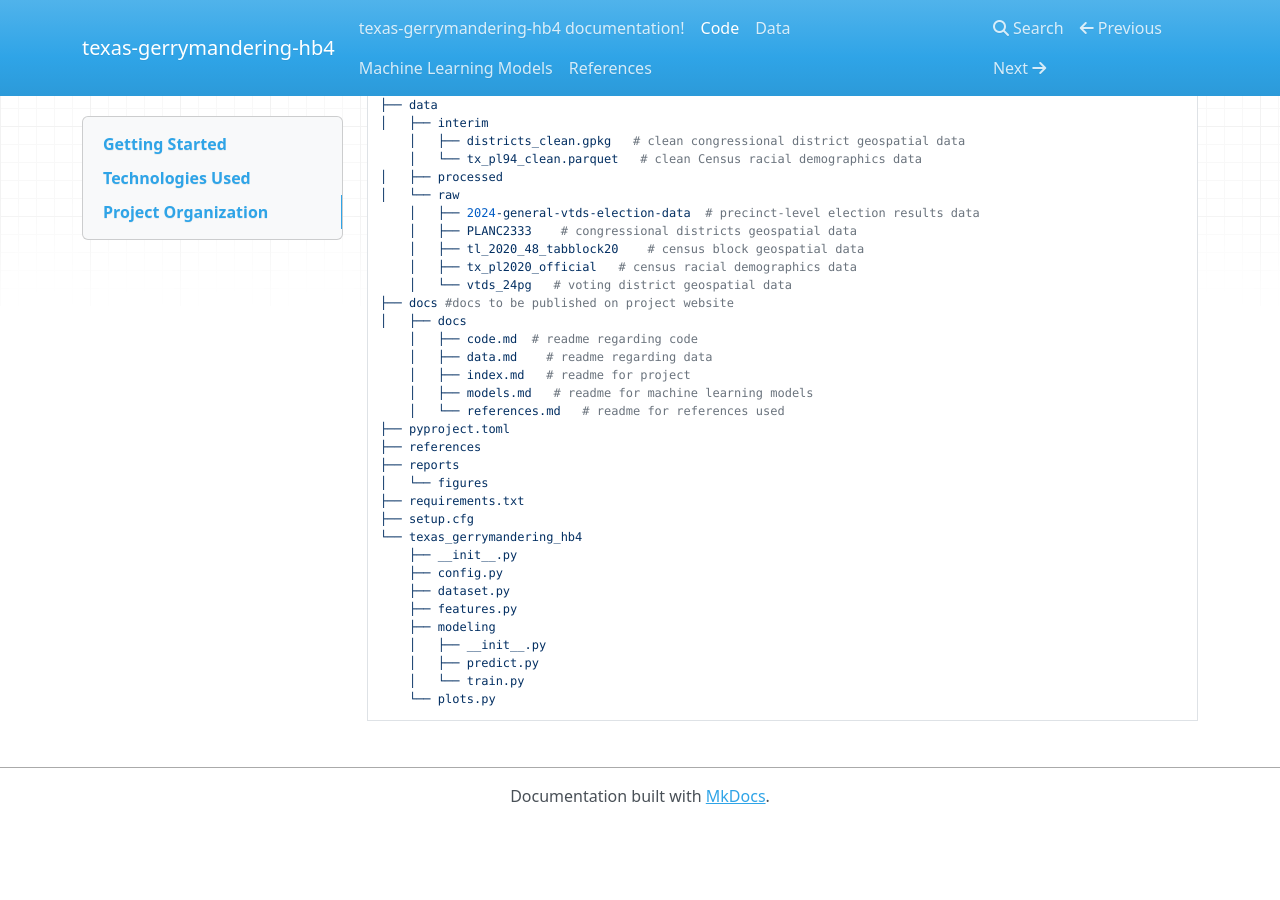
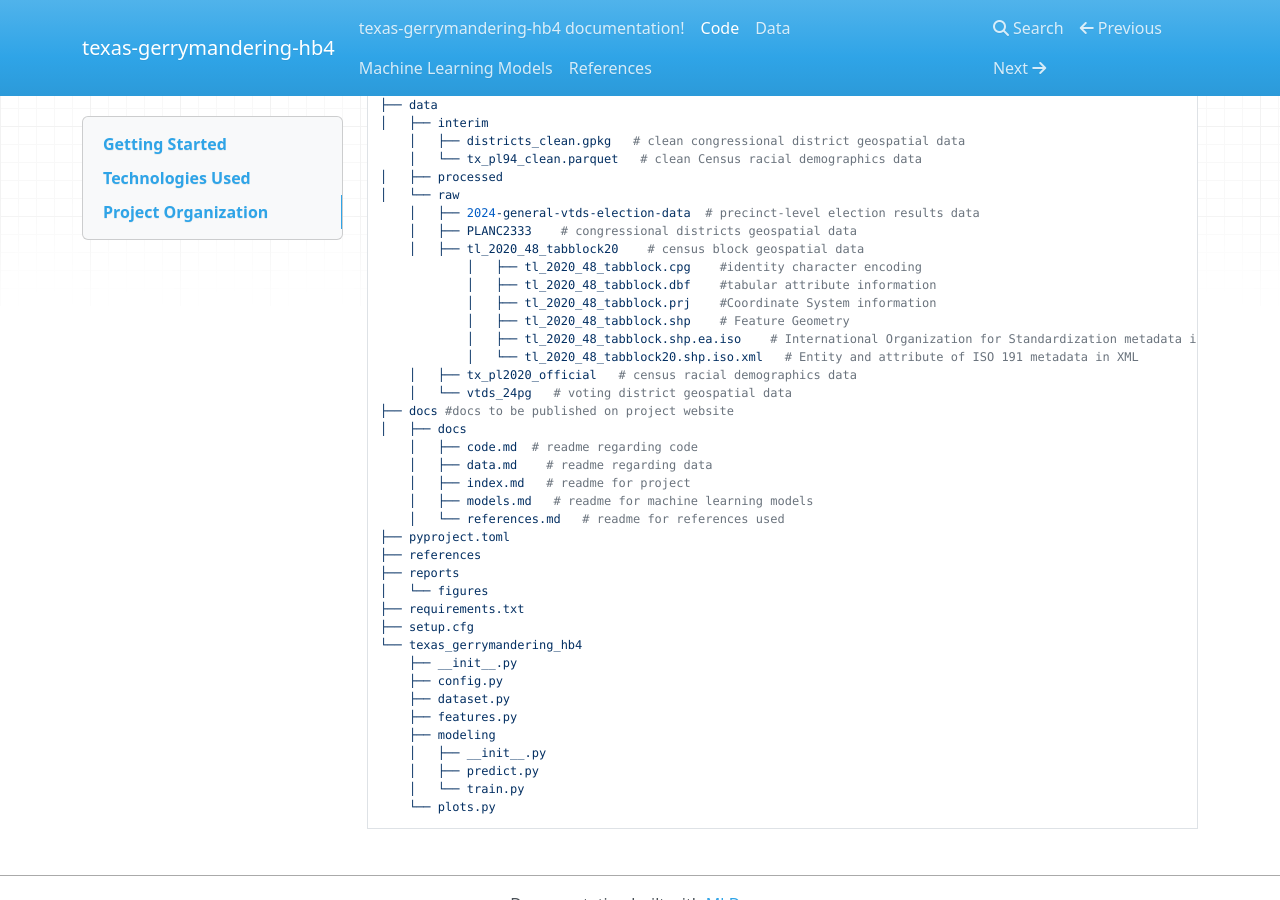
Before and after one commit to algorithmicprogrammer/texas-gerrymandering-hb4, an MkDocs documentation site: the page built from docs/docs/code.md, in a window 1280 px wide and 900 px high, scrolled down 1341 px. Built offline with MkDocs 1.6.1, drawn with Linux system fonts in a browser that asks for light colours; nearby versions of some CDN libraries; before the commit the page ends 2165 px from its top, so only the background shows below that.

Commit message:
docs: update project organization with tiger line shapefiles

```diff
--- a/docs/docs/code.md
+++ b/docs/docs/code.md
@@ -71,6 +71,12 @@ pytests test
     │   ├── 2024-general-vtds-election-data  # precinct-level election results data
     │   ├── PLANC2333    # congressional districts geospatial data
     │   ├── tl_2020_48_tabblock20    # census block geospatial data
+            │   ├── tl_2020_48_tabblock.cpg    #identity character encoding
+            │   ├── tl_2020_48_tabblock.dbf    #tabular attribute information
+            │   ├── tl_2020_48_tabblock.prj    #Coordinate System information
+            │   ├── tl_2020_48_tabblock.shp    # Feature Geometry
+            │   ├── tl_2020_48_tabblock.shp.ea.iso    # International Organization for Standardization metadata in XML
+            │   └── tl_2020_48_tabblock20.shp.iso.xml   # Entity and attribute of ISO 191 metadata in XML
     │   ├── tx_pl2020_official   # census racial demographics data
     │   └── vtds_24pg   # voting district geospatial data
 ├── docs #docs to be published on project website
```
Also changed, not shown: 1 other file.
